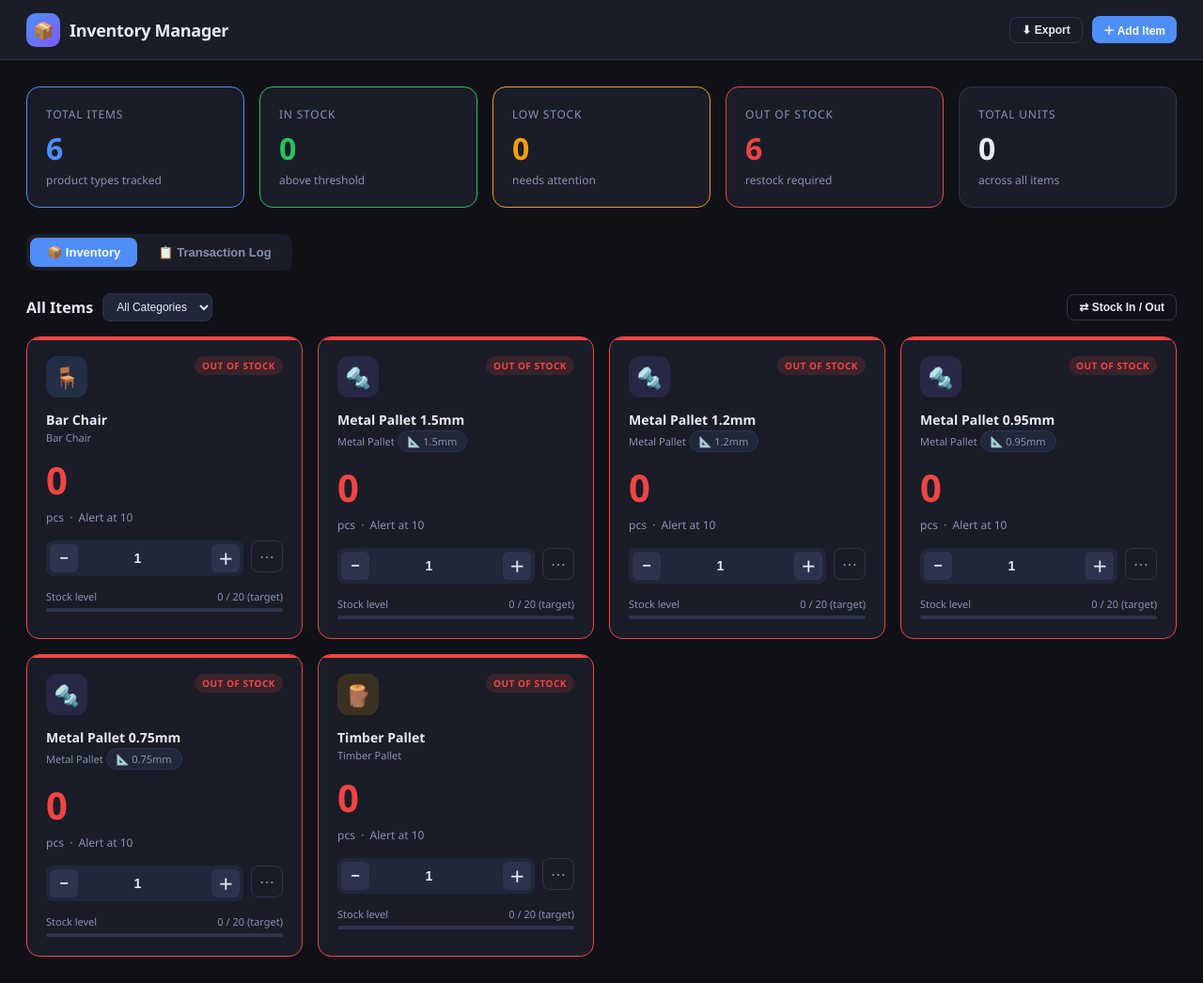
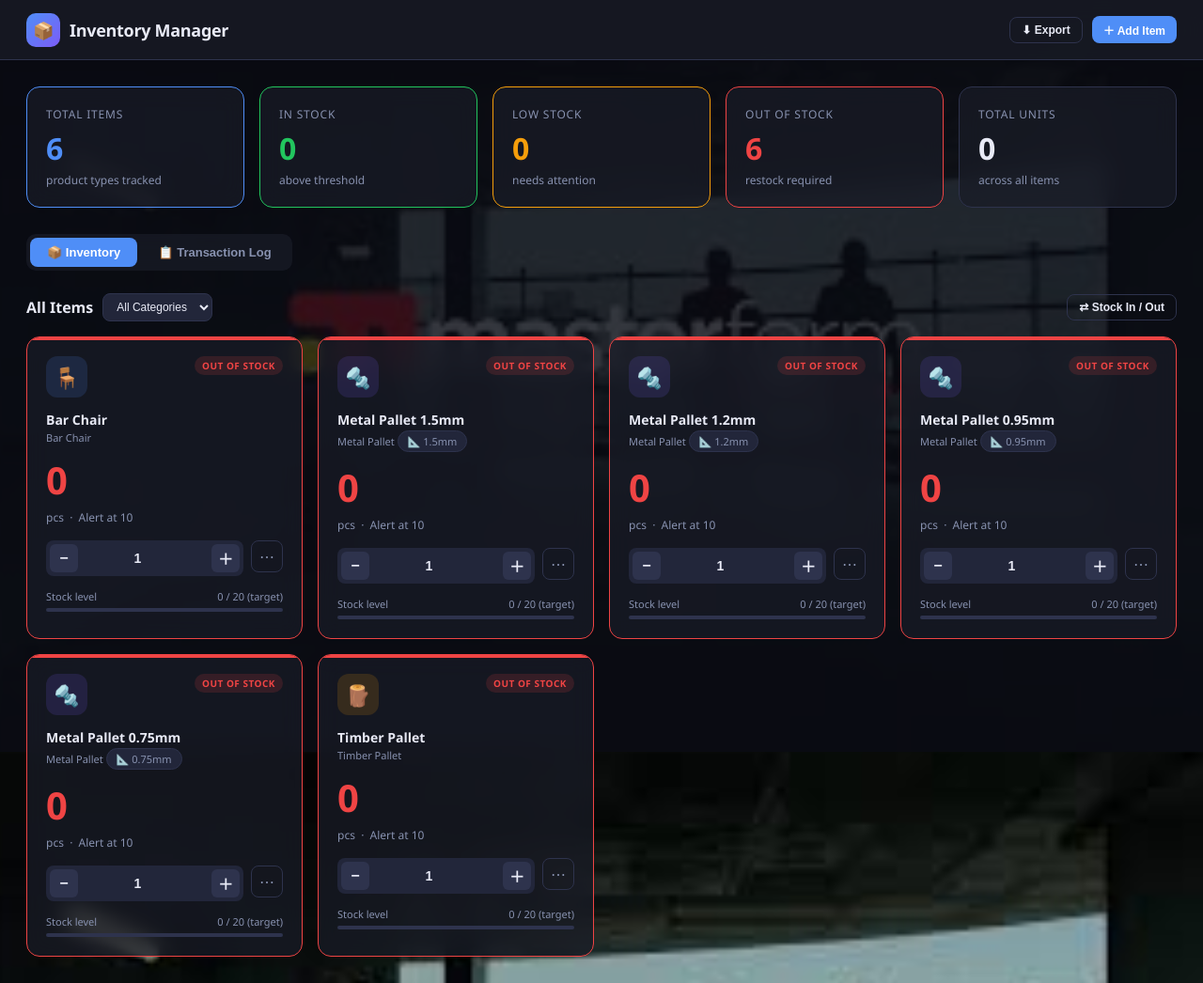
Before and after one commit to notanotherpeter-a11y/inventory-app, a plain HTML site: page index.html in a window 1280 px wide. Shown: the whole page at 94% size. Drawn offline with Linux system fonts and the light colour scheme.

Commit message:
feat: Masterform background image with frosted-glass card overlay

```diff
--- a/index.html
+++ b/index.html
@@ -25,11 +25,28 @@
     background: var(--bg);
     color: var(--text);
     min-height: 100vh;
+    /* Masterform background */
+    background-image: url('bg.jpg');
+    background-size: cover;
+    background-position: center;
+    background-attachment: fixed;
   }
+  /* Dark overlay so text stays readable over the photo */
+  body::before {
+    content: '';
+    position: fixed;
+    inset: 0;
+    background: rgba(10, 12, 20, 0.82);
+    z-index: 0;
+    pointer-events: none;
+  }
+  nav, .main { position: relative; z-index: 1; }
 
   /* ── Top Nav ── */
   nav {
-    background: var(--surface);
+    background: rgba(26, 29, 39, 0.75);
+    backdrop-filter: blur(14px);
+    -webkit-backdrop-filter: blur(14px);
     border-bottom: 1px solid var(--border);
     padding: 0 28px;
     height: 64px;
@@ -83,7 +100,9 @@
     gap: 16px; margin-bottom: 28px;
   }
   .summary-card {
-    background: var(--surface);
+    background: rgba(26, 29, 39, 0.72);
+    backdrop-filter: blur(12px);
+    -webkit-backdrop-filter: blur(12px);
     border: 1px solid var(--border);
     border-radius: var(--card-radius);
     padding: 20px;
@@ -97,7 +116,7 @@
   .summary-card.red { border-color: var(--red); }
 
   /* ── Tabs ── */
-  .tabs { display: flex; gap: 4px; margin-bottom: 24px; background: var(--surface); padding: 4px; border-radius: 10px; width: fit-content; }
+  .tabs { display: flex; gap: 4px; margin-bottom: 24px; background: rgba(26,29,39,0.72); backdrop-filter: blur(12px); -webkit-backdrop-filter: blur(12px); padding: 4px; border-radius: 10px; width: fit-content; }
   .tab {
     padding: 8px 18px; border-radius: 8px; border: none;
     background: transparent; color: var(--muted); cursor: pointer;
@@ -120,7 +139,9 @@
     gap: 16px;
   }
   .item-card {
-    background: var(--surface);
+    background: rgba(26, 29, 39, 0.72);
+    backdrop-filter: blur(12px);
+    -webkit-backdrop-filter: blur(12px);
     border: 1px solid var(--border);
     border-radius: var(--card-radius);
     padding: 20px;
```
Also changed, not shown: bg.jpg (added).
